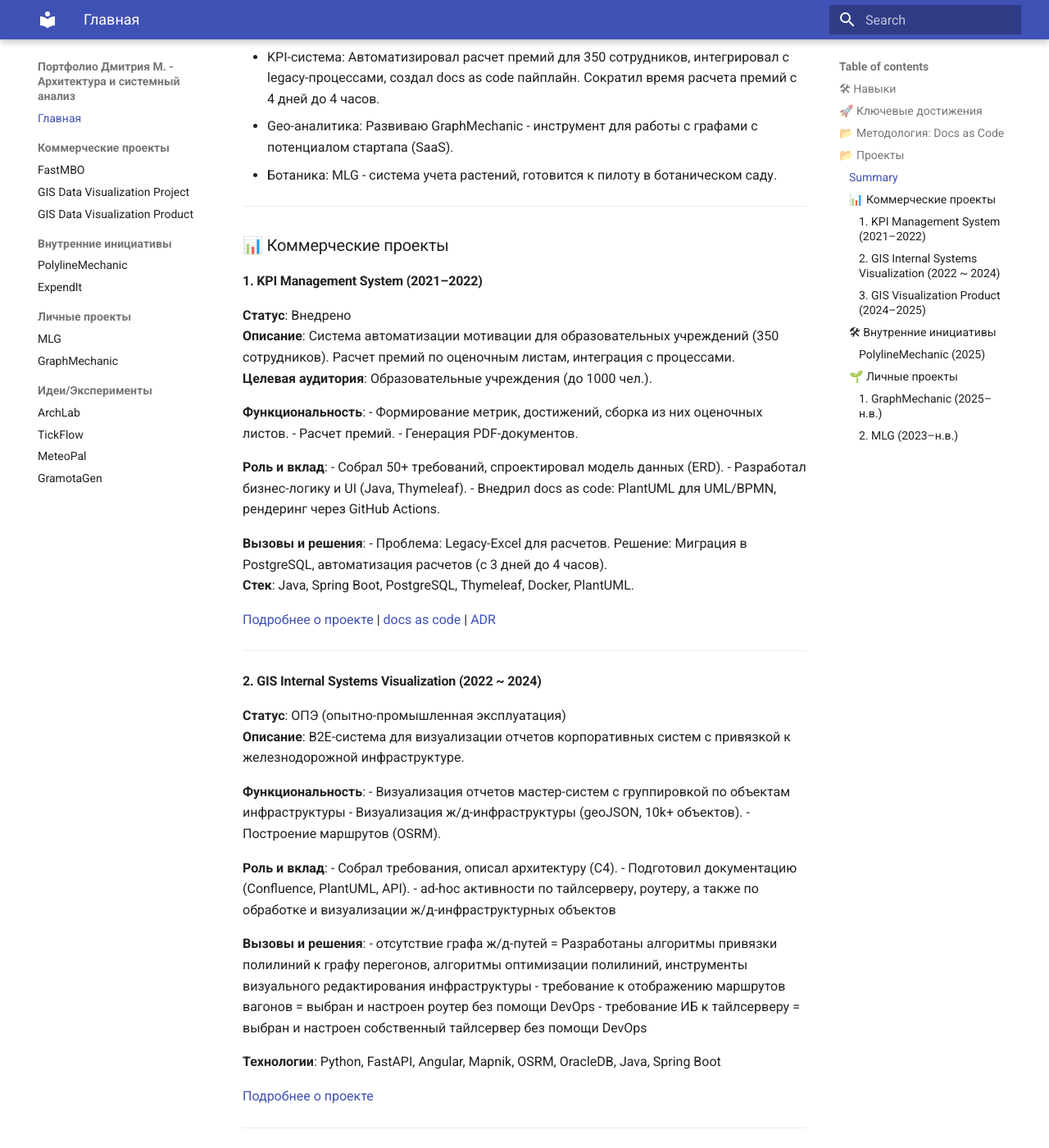
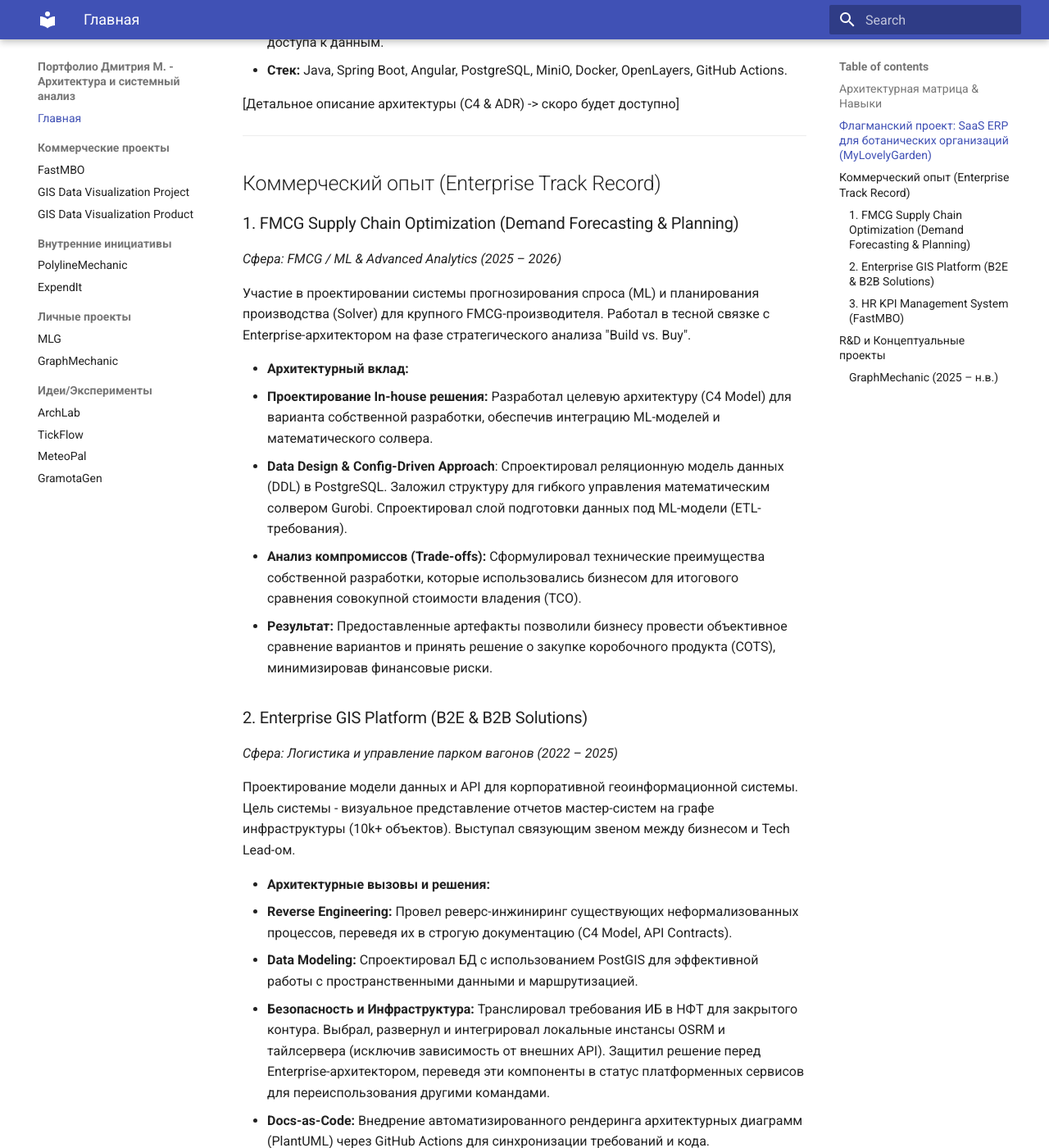
Before and after one commit to flatura/portfolio, an MkDocs documentation site: the page built from docs/index.md, in a window 1280 px wide and 1400 px high, scrolled down 1694 px. Shown: the whole window at 82% size. Built offline with MkDocs 1.6.1 and Material for MkDocs 9.7.7, drawn with Linux system fonts in a browser that asks for light colours; some of the changed text lies outside the part shown.

Commit message:
Changing career vector

```diff
--- a/docs/index.md
+++ b/docs/index.md
@@ -1,188 +1,92 @@
-# Дмитрий М. — Systems Analyst / Solution Architect
+# Дмитрий М. | Solution Architect Associate | AI-Augmented Systems Engineer
 
-Системный аналитик с опытом в проектировании решений и интеграций для логистики и автоматизации. Технический бэкграунд в Java-разработке и системном администрировании. Развиваю архитектуру решений с фокусом на минимальную сложность, модульность и автоматизацию документации (docs as code). Моя цель — упрощать сложные системы через анализ, моделирование и автоматизацию процессов, обеспечивая ценность для бизнеса и команд.
+Я проектирую прагматичные ИТ-системы, объединяя многолетний опыт управления инфраструктурой, Java-разработку, бизнес-анализ и современные AI-инструменты. Моя цель — находить баланс между скоростью вывода продукта на рынок, стоимостью владения и надежностью архитектуры.
 
-📩 [LinkedIn](https://linkedin.com/in/morozovda-sa) | [GitHub](https://github.com/flatura) | [Email](mailto:your.email@example.com)
+Специализируюсь на проектировании SaaS/B2E платформ. Активно применяю AI (LLM, AI-агенты, Cursor) для кратного ускорения прототипирования, рефакторинга и генерации архитектурной документации.
 
-## 🛠 Навыки
-- Аналитика: Сбор и формализация требований (50+ user stories за проект), моделирование (UML, BPMN), API-контракты (Swagger, OpenAPI).
-- Архитектура: Проектирование систем с минимальной сложностью, интеграции (REST, FastAPI, PostGIS), микросервисы (Docker).
-- Docs as Code: Автоматизация документации (PlantUML, BPMN, DSL) через CI/CD (GitHub Actions), версияция в Git, рендеринг диаграмм в реальном времени.
-- Инструменты: Jira, Confluence, PlantUML, Draw.io, PostgreSQL, OracleDB, OSRM, Mapnik.
-- Soft Skills: Фасилитация встреч с 10+ стейкхолдерами, управление ожиданиями заказчиков, коллаборация с командами до 50 человек.
+[LinkedIn](https://linkedin.com/in/morozovda-sa) | [GitHub](https://github.com/flatura) | [Email](mailto:flatura@gmail.com)
 
 ---
 
-## 🚀 Ключевые достижения
-- Автоматизация процессов: Спроектировал KPI-систему для 350 сотрудников, сократив время расчета премий с 3 дней до 4 часов.
-- GIS-решения: Разработал API и модели данных для логистической ГИС, обеспечив обработку 10k+ geoJSON-запросов в день и ускорение аналитики на 30%.
-- Docs as Code: Внедрил автоматизированный рендеринг документации (.puml, .bpmn) через GitHub Actions, сократив время обновления доки на 50%.
-- Инновации: Создал прототип GraphMechanic для geo-аналитики с потенциалом SaaS, интегрировав OpenLayers и Spring Boot.
+## Архитектурная матрица & Навыки
+
+* **System Design & Architecture:** Cloud Architecture (AWS SAA in progress), Monolith to Microservices transition, API Design (REST, OpenAPI), C4 Model, ADR (Architecture Decision Records).
+* **Infrastructure & DevOps:** Linux & Windows Server Administration (10+ лет опыта), Docker, CI/CD pipelines (GitHub Actions), VPS deployment, Nginx/Traefik.
+* **Data & Integration:** PostgreSQL, PostGIS, OracleDB, Kafka (R&D), проектирование интеграционных шлюзов.
+* **AI-Augmented Engineering:** Spec-Driven Development, AI-assisted refactoring (Claude 3.5 Sonnet, Cursor), автоматизация генерации кода и документации.
+* **Systems Analysis:** Управление техническим долгом, сбор нефункциональных требований (NFRs), обратный инжиниринг legacy-систем.
+* **Java Development:** Реализация backend-логики (Spring Boot), REST API, работа с ГИС-данными (OpenLayers, OSRM).
 
 ---
 
-## 📂 Методология: Docs as Code
-Моя документация живёт как код: версионируется в Git, рендерится автоматически через CI/CD (GitHub Actions), и всегда актуальна. Это экономит часы на ручном обновлении и упрощает ревью в командах.
+## Флагманский проект: SaaS ERP для ботанических организаций (MyLovelyGarden)
+*Статус: Pre-launch (Подготовка к пилоту), задеплоено на production VPS.*
 
-- Процесс: Исходники (.puml, .bpmn, .dsl) → автогенерация SVG → деплой на GitHub Pages.
-- Инструменты: PlantUML, Camunda Modeler, Structurizr, Git, GitHub Actions.
-- Результат: 100% актуальность артефактов, снижение ошибок в доке на 40%, поддержка enterprise-проектов.
-- Применение: [FastMBO Docs](https://github.com/flatura/fastmbo_docs) — версионирование, рендеринг, интеграция.
+Комплексная ERP-система для ботанических садов, питомников и селекционеров. Решает проблему стандартизированного учета биологических фондов (более 1.5 млн таксонов) и управления коллекциями. Проект прошел путь от монолитного прототипа до современного decoupled-решения с помощью AI-ассистированной разработки.
+
+* **Бизнес-проблема:** Отсутствие единого стандарта учёта растений и невозможность сквозного обмена данными между организациями.
+* **Архитектурная эволюция:**
+  * **AS-IS (Итерация 1):** Монолит с Server-Side Rendering (Java Spring Boot + Thymeleaf), высокая связность бизнес-логики и UI.
+  * **TO-BE (Текущая MVP-версия):** Разделение на stateless Backend API (Spring Boot) и Frontend SPA (Angular). Полный рефакторинг схемы БД под требования нормализации.
+  * **Roadmap (Итерация 3):** Миграция в AWS (ECS, RDS, S3, CloudFront).
+* **Ключевые решения (ADR):**
+  * **AI-Augmented Refactoring:** Использование связки Cursor + Claude для миграции логики и полного переписывания фронтенда на Angular за 2 недели (кратное сокращение TTM).
+  * **Infrastructure:** Контейнеризация (Docker), CI/CD пайплайн (GitHub Actions) для автоматической сборки образов и zero-downtime деплоя.
+  * **Data & Security:** Единый валидируемый справочник таксонов, развитая RBAC-модель доступа к данным.
+* **Стек:** Java, Spring Boot, Angular, PostgreSQL, MiniO, Docker, OpenLayers, GitHub Actions.
+
+[Детальное описание архитектуры (C4 & ADR) -> скоро будет доступно]
 
 ---
 
-## 📂 Проекты
-### Summary
-- ГИС для логистики: Спроектировал API и документацию для коробочной и внутренней ГИС, интегрировал geoJSON, A*, OSRM. Сократил время холодной загрузки слоев на 70%.
-- KPI-система: Автоматизировал расчет премий для 350 сотрудников, интегрировал с legacy-процессами, создал docs as code пайплайн. Сократил время расчета премий с 4 дней до 4 часов.
-- Geo-аналитика: Развиваю GraphMechanic - инструмент для работы с графами с потенциалом стартапа (SaaS).
-- Ботаника: MLG - система учета растений, готовится к пилоту в ботаническом саду.
+## Коммерческий опыт (Enterprise Track Record)
+
+### 1. FMCG Supply Chain Optimization (Demand Forecasting & Planning)
+*Сфера: FMCG / ML & Advanced Analytics (2025 – 2026)*
+
+Участие в проектировании системы прогнозирования спроса (ML) и планирования производства (Solver) для крупного FMCG-производителя. Работал в тесной связке с Enterprise-архитектором на фазе стратегического анализа "Build vs. Buy".
+
+* **Архитектурный вклад:**
+  * **Проектирование In-house решения:** Разработал целевую архитектуру (C4 Model) для варианта собственной разработки, обеспечив интеграцию ML-моделей и математического солвера.
+  * **Data Design & Config-Driven Approach**: Спроектировал реляционную модель данных (DDL) в PostgreSQL. Заложил структуру для гибкого управления математическим солвером Gurobi. Спроектировал слой подготовки данных под ML-модели (ETL-требования).
+  * **Анализ компромиссов (Trade-offs):** Сформулировал технические преимущества собственной разработки, которые использовались бизнесом для итогового сравнения совокупной стоимости владения (TCO).
+* **Результат:** Предоставленные артефакты позволили бизнесу провести объективное сравнение вариантов и принять решение о закупке коробочного продукта (COTS), минимизировав финансовые риски.
+
+### 2. Enterprise GIS Platform (B2E & B2B Solutions)
+*Сфера: Логистика и управление парком вагонов (2022 – 2025)*
+
+Проектирование модели данных и API для корпоративной геоинформационной системы. Цель системы - визуальное представление отчетов мастер-систем на графе инфраструктуры (10k+ объектов). Выступал связующим звеном между бизнесом и Tech Lead-ом.
+
+* **Архитектурные вызовы и решения:**
+  * **Reverse Engineering:** Провел реверс-инжиниринг существующих неформализованных процессов, переведя их в строгую документацию (C4 Model, API Contracts).
+  * **Data Modeling:** Спроектировал БД с использованием PostGIS для эффективной работы с пространственными данными и маршрутизацией.
+  * **Безопасность и Инфраструктура:** Транслировал требования ИБ в НФТ для закрытого контура. Выбрал, развернул и интегрировал локальные инстансы OSRM и тайлсервера (исключив зависимость от внешних API). Защитил решение перед Enterprise-архитектором, переведя эти компоненты в статус платформенных сервисов для переиспользования другими командами.
+  * **Docs-as-Code:** Внедрение автоматизированного рендеринга архитектурных диаграмм (PlantUML) через GitHub Actions для синхронизации требований и кода.
+* **Стек:** FastAPI, Angular, PostgreSQL, PostGIS, OSRM, OracleDB.
+
+🔗 [Подробнее о проекте](projects/gis_bi_1.md)
+
+### 3. HR KPI Management System (FastMBO)
+*Сфера: EdTech / HRTech (2021 – 2022)*
+
+Цифровизация и трансформация децентрализованного процесса расчета премий (legacy-Excel) для 350+ сотрудников в единую веб-систему.
+
+* **Архитектурные вызовы и решения:**
+  * **Миграция данных:** Проектирование строгой ERD-модели в PostgreSQL для ухода от плоских таблиц.
+  * **Оптимизация процессов:** Инкапсуляция бизнес-логики в Spring Boot, что позволило сократить время расчета премий с 3-4 дней до 4 часов.
+* **Стек:** Java, Spring Boot, PostgreSQL, Thymeleaf, Docker.
+
+🔗 [Подробнее о проекте](projects/fastmbo.md) | 🔗 [ADR](projects/fastmbo-adr.md)
 
 ---
 
-### 📊 Коммерческие проекты
-#### 1. KPI Management System (2021–2022)
-**Статус**: Внедрено
-**Описание**: Система автоматизации мотивации для образовательных учреждений (350 сотрудников). Расчет премий по оценочным листам, интеграция с процессами.
-**Целевая аудитория**: Образовательные учреждения (до 1000 чел.).
+## R&D и Концептуальные проекты
 
-**Функциональность**:
-- Формирование метрик, достижений, сборка из них оценочных листов.
-- Расчет премий.
-- Генерация PDF-документов.
+### GraphMechanic (2025 – н.в.)
+*Статус: R&D прототип (SaaS-потенциал)*
 
-**Роль и вклад**:
-- Собрал 50+ требований, спроектировал модель данных (ERD).
-- Разработал бизнес-логику и UI (Java, Thymeleaf).
-- Внедрил docs as code: PlantUML для UML/BPMN, рендеринг через GitHub Actions.
+Инструмент для создания и редактирования географических графов. Проект используется как архитектурный стенд для исследования производительности при работе с GIS-данными.
+* **Фокус исследования:** Решение проблемы "бутылочного горлышка" при загрузке больших графов (от 10 000 узлов) из базы данных на клиент с помощью паттернов кэширования и асинхронной подгрузки.
+* **Стек:** Java, Spring Boot, PostgreSQL, OpenLayers.
 
-**Вызовы и решения**:
-- Проблема: Legacy-Excel для расчетов. Решение: Миграция в PostgreSQL, автоматизация расчетов (с 3 дней до 4 часов).
-  **Стек**: Java, Spring Boot, PostgreSQL, Thymeleaf, Docker, PlantUML.
-
-[Подробнее о проекте](projects/fastmbo.md) | [docs as code](https://github.com/flatura/fastmbo_docs) | [ADR](projects/fastmbo-adr.md)
-
----
-
-#### 2. GIS Internal Systems Visualization (2022 ~ 2024)
-**Статус**: ОПЭ (опытно-промышленная эксплуатация)
-**Описание**: B2E-система для визуализации отчетов корпоративных систем с привязкой к железнодорожной инфраструктуре.
-
-**Функциональность**:
-- Визуализация отчетов мастер-систем с группировкой по объектам инфраструктуры
-- Визуализация ж/д-инфраструктуры (geoJSON, 10k+ объектов).
-- Построение маршрутов (OSRM).
-
-**Роль и вклад**:
-- Собрал требования, описал архитектуру (C4).
-- Подготовил документацию (Confluence, PlantUML, API).
-- ad-hoc активности по тайлсерверу, роутеру, а также по обработке и визуализации ж/д-инфраструктурных объектов
-
-**Вызовы и решения**:
-- отсутствие графа ж/д-путей = Разработаны алгоритмы привязки полилиний к графу перегонов, алгоритмы оптимизации полилиний, инструменты визуального редактирования инфраструктуры
-- требование к отображению маршрутов вагонов = выбран и настроен роутер без помощи DevOps
-- требование ИБ к тайлсерверу = выбран и настроен собственный тайлсервер без помощи DevOps
-
-**Технологии**: Python, FastAPI, Angular, Mapnik, OSRM, OracleDB, Java, Spring Boot
-
-[Подробнее о проекте](projects/gis_bi_1.md)
-
----
-
-#### 3. GIS Visualization Product (2024–2025)
-
-**Статус**: Pre-sale / PoC
-**Описание**: Коробочный BI-ГИС инструмент для логистических компаний. Визуализация отчетов.
-**Целевая аудитория**: Логистические компании, перевозчики.
-**Функциональность**:
-- Визуализация отчетов на отдельных слоях.
-- Визуализация инфраструктуры (geoJSON, 10k+ объектов).
-- Построение маршрутов (OSRM).
-- Конструктор слоев.
-
-**Роль и вклад**:
-- Собрал требования, спроектировал модель данных, согласовал и описал архитектуру (C4).
-- Подготовил документацию (Confluence, PlantUML, API).
-
-**Вызовы и решения**:
-- Отсутствие универсального решения для визуализации. Решение: presale-аналитика типов визуализируемых данных, типов слоев, необходимых потенциальным клиентам
-- Высокая трудоемкость реализации универсального решения: генерализация идей, заложенных во внутреннем проекте GIS, максимальное переиспользование кода, ориентир на возможности движка OpenLayers
-
-**Стек**: Python, FastAPI, Angular, Mapnik, OSRM, PostgreSQL, PostGIS, Traefik.
-
-[Подробнее о проекте](projects/gis_bi_2.md)
-
----
-
-### 🛠 Внутренние инициативы
-
-#### PolylineMechanic (2025)
-
-**Статус**: Внедрено
-**Описание**: Ad-hoc инструмент для редактирования полилиний в GIS-проекте.
-**Целевая аудитория**: Команда GIS-разработки.
-
-**Функциональность**:
-- Ручное редактирование полилиний.
-- Привязка к geo-объектам.
-
-**Роль и вклад:**
-- Спроектировал и реализовал (Java, OpenLayers).
-- Настроил docs as code: .puml-рендеринг через CI.
-
-**Стек**: Java, Spring Boot, OpenLayers, OracleDB.
-
-[Подробнее о проекте](projects/polyline-mechanic.md)
-
----
-
-### 🌱 Личные проекты
-
-#### 1. GraphMechanic (2025–н.в.)
-
-**Статус**: Базовый функционал, развивается как SaaS-прототип
-**Описание**: Инструмент для работы с географическими графами (эволюция ad-hoc PolylineMechanic).
-**Целевая аудитория**: Геоаналитики, логистика, ГИС-инженеры.
-
-**Функциональность**:
-- Создание/редактирование графов (до 10000 узлов).
-- Построение полилиний по инфраструктуре (OSRM).
-- Ручное редактирование (OpenLayers).
-
-**Роль и вклад**:
-- Спроектировал архитектуру (Spring Boot, PostgreSQL).
-- Реализовал UI и backend, интегрировал OpenLayers.
-- Настроил docs as code: рендеринг .dsl/.puml через CI, версионирование в Git.
-
-**Вызовы и решения**:
-- Проблема: долгая загрузка больших графов из БД. Решение: кеширование, асинхронная подгрузка (цель 10k узлов).
-
-**Стек**: Java, Spring Boot, PostgreSQL, OpenLayers, jQuery.
-
-[Подробнее о проекте](projects/graph-mechanic.md) | [docs as code](https://github.com/flatura/graphmechanic_docs)
-
-#### 2. MLG (2023–н.в.)
-
-**Статус**: MVP, ожидает пилота в ботаническом саду
-**Описание**: Система учёта растений, ведения списков, обмена знаниями.
-**Целевая аудитория**: Ботанические сады, питомники, студенты.
-
-**Функциональность**:
-- Единый каталог растений и сортов (1000000+ видов).
-- Списки растений: коллекции растений, выбывшие растения, список желанных сортов для коллекций.
-- Развитая ролевая модель доступа к спискам и растениям.
-- Мировая карта экземпляров.
-- QR-коды для учёта.
-
-**Роль и вклад**:
-- Собрал требования, спроектировал модель данных.
-- Реализовал backend/UI, настроил docs as code (PlantUML).
-
-**Вызовы и решения**:
-- Проблема: Разнородные данные. Решение: Единый справочник с валидацией.
-
-**Стек**: Java, Spring Boot, PostgreSQL, Thymeleaf, Docker.
-
-[Подробнее о проекте](projects/mlg.md)
-
----
+🔗 [Подробнее о проекте](projects/graph-mechanic.md) | 🔗 [Docs as code](https://github.com/flatura/graphmechanic_docs)
```
Also changed, not shown: todo.md (added, +8 -0 lines), 1 other file.
